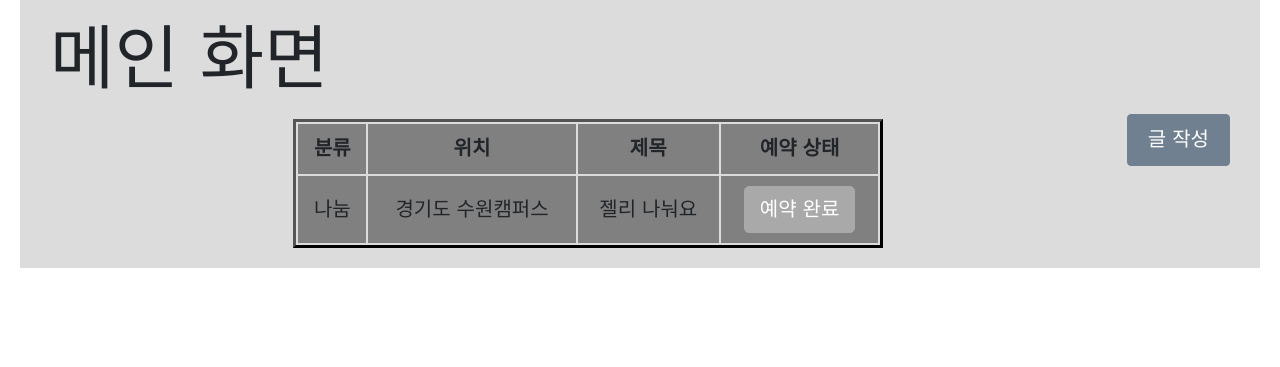
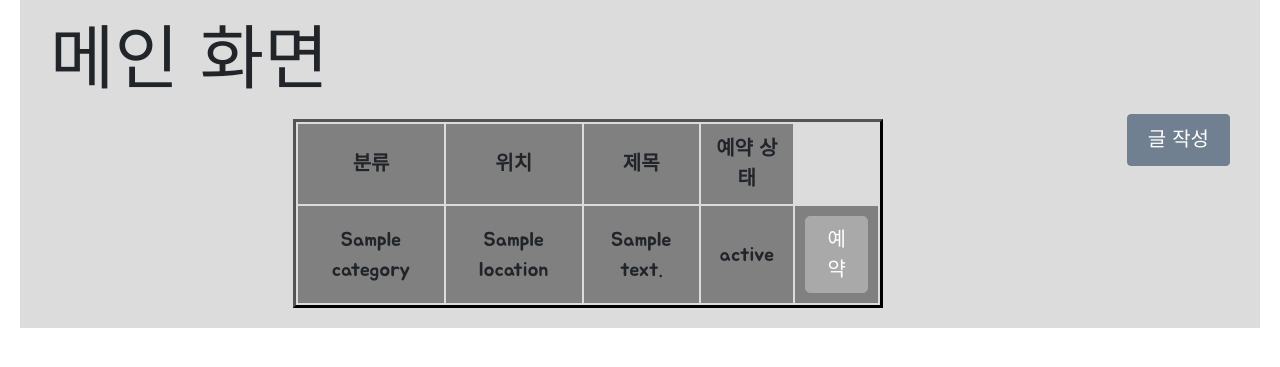
Before and after one commit to joosomi/dream-share, a Flask app: page /main in a window 1280 px wide. Shown: the top 367 px of the page. Run offline with Flask 3, Linux system fonts and the light colour scheme; a database or web service that is not in the repository returns one stand-in record (values such as "Sample title").

Commit message:
feat: 쿠키 이슈 시도1

```diff
--- a/app.py
+++ b/app.py
@@ -2,7 +2,7 @@
 from board import board_service
 from security import security_service
 from reservation import reservation_service
-from flask import Flask, jsonify ,request, render_template, redirect, url_for
+from flask import Flask, jsonify ,request, render_template, redirect, url_for, make_response
 from flask_cors import CORS
 
 
@@ -18,7 +18,6 @@
 def render_main():
 
     result = board_service.get_all_posts()
-
     return render_template('testmain.html', posts = result)
 
 @app.route('/user/login')
@@ -92,7 +91,10 @@
 
     if token is False:
         return jsonify({'result': 'fail', 'msg': '아이디/비밀번호가 일치하지 않습니다.'})
-    else : return jsonify({'result': 'success', 'token': token})
+    else :
+        resp = make_response(jsonify({'result': 'success'}))
+        resp.set_cookie('access-token', token, samesite='None', secure=True)
+        return resp
 
 
 #토큰 유효성 확인 - 수정 필요 미완성
@@ -139,7 +141,7 @@
     post_receive['category'] = params['category']
     post_receive['content'] = params['content']
     post_receive['location'] = params['location']
-    post_receive['status'] = params['status']
+    post_receive['status'] = "예약 없음"
 
     result = board_service.write_a_post(post_receive)
 
--- a/board/board_repository.py
+++ b/board/board_repository.py
@@ -33,9 +33,9 @@
     return result.deleted_count
 
 def update_status_1(post_id):
-    result = db.board.update_one({'_id' : post_id}, {'$set' : {'status' : '1'}})
+    result = db.board.update_one({'_id' : post_id}, {'$set' : {'status' : '예약중'}})
     return
 
 def update_status_2(post_id):
-    result = db.board.update_one({'_id' : post_id}, {'$set' : {'status' : '2'}})
+    result = db.board.update_one({'_id' : post_id}, {'$set' : {'status' : '예약 완료'}})
     return
--- a/board/board_service.py
+++ b/board/board_service.py
@@ -4,8 +4,16 @@
 #전체 게시글 가져오기
 def get_all_posts():
     posts = board_repository.get_posts()
-    if posts is not None:
-        return posts
+    result = list()
+    for post in posts:
+        data = list()
+        data.append(post['category'])
+        data.append(post['location'])
+        data.append(post['content'])
+        data.append(post['status'])
+        result.append(data)
+    if result is not None:
+        return result
     else:
         return None
 
--- a/templates/testlogin.html
+++ b/templates/testlogin.html
@@ -56,10 +56,8 @@
                 success: function (response) {
                     console.log(response)
                     if (response['result'] == 'success') {
-                    // 로그인에 성공하면 token을 쿠키에 저장
-                    $.cookie('access-token', response['token']);
                     alert('로그인 완료!')
-                    window.location.href = '/'
+                    window.location.href = '/main'
                     } else {
                         alert(response['msg'])
                     }
--- a/templates/testmain.html
+++ b/templates/testmain.html
@@ -143,16 +143,17 @@
                 </thead>
 
                 <tbody>
+                    {% for post in posts %}
                     <tr>
-                        <td>나눔</td>
-                        <td>경기도 수원캠퍼스</td>
-                        <td>젤리 나눠요</td>
+                        {% for value in post %}
+                            <td>{{value}}</td>
+                        {% endfor %}
                         <td><button type="button" class="btn btn-primary" data-toggle="button" aria-pressed="false"
-                                style="background-color: darkgray; border-color: darkgray;">
-                                예약 완료
-                            </button>
+                            style="background-color: darkgray; border-color: darkgray;">
+                            예약</button>
                         </td>
                     </tr>
+                    {% endfor %}
                 </tbody>
 
 
```
